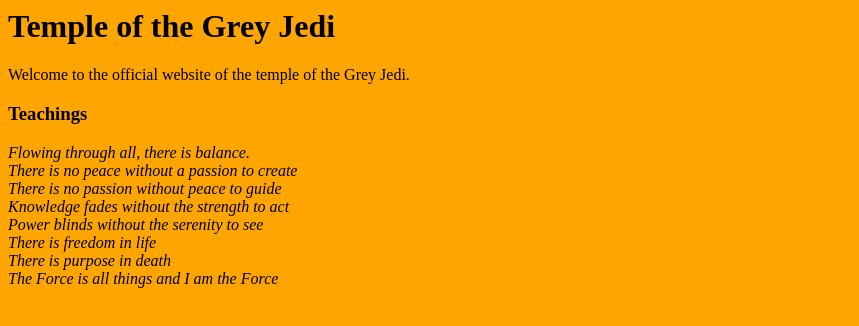
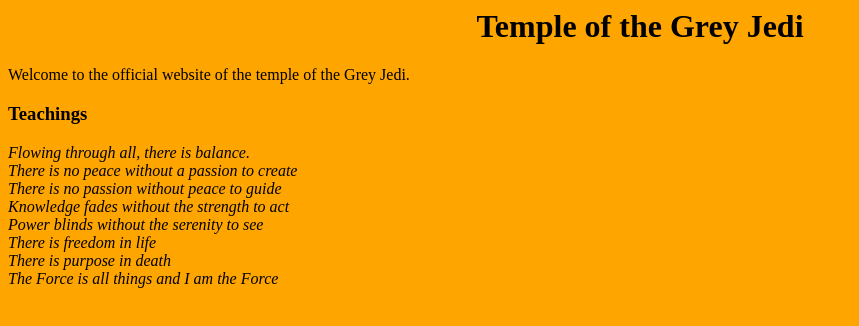
Before and after one commit to 67444/greyjedi, a plain HTML site: page index.html in a window 1280 px wide. Shown: the whole page, without its empty margins (0-859 px from the left). Drawn offline with Linux system fonts and the light colour scheme.

Commit message:
learning css aligning

```diff
--- a/index.html
+++ b/index.html
@@ -4,7 +4,7 @@
         <link rel="stylesheet" href="style.css">
     </head>
     <body>
-        <h1>Temple of the Grey Jedi</h1>
+        <div class="center"><h1>Temple of the Grey Jedi</h1></div>
         <p>Welcome to the official website of the temple of the Grey Jedi.</p>
         <h3>Teachings</h3>
         <p><i>Flowing through all, there is balance. <br> There is no peace without a passion to create <br> There is no passion without peace to guide <br> Knowledge fades without the strength to act <br> Power blinds without the serenity to see <br> There is freedom in life <br> There is purpose in death <br> The Force is all things and I am the Force</i></p>
--- a/style.css
+++ b/style.css
@@ -7,3 +7,6 @@ h1 {
 p1 {
     color: black;
 }
+.center {
+    text-align: center;
+}
```
